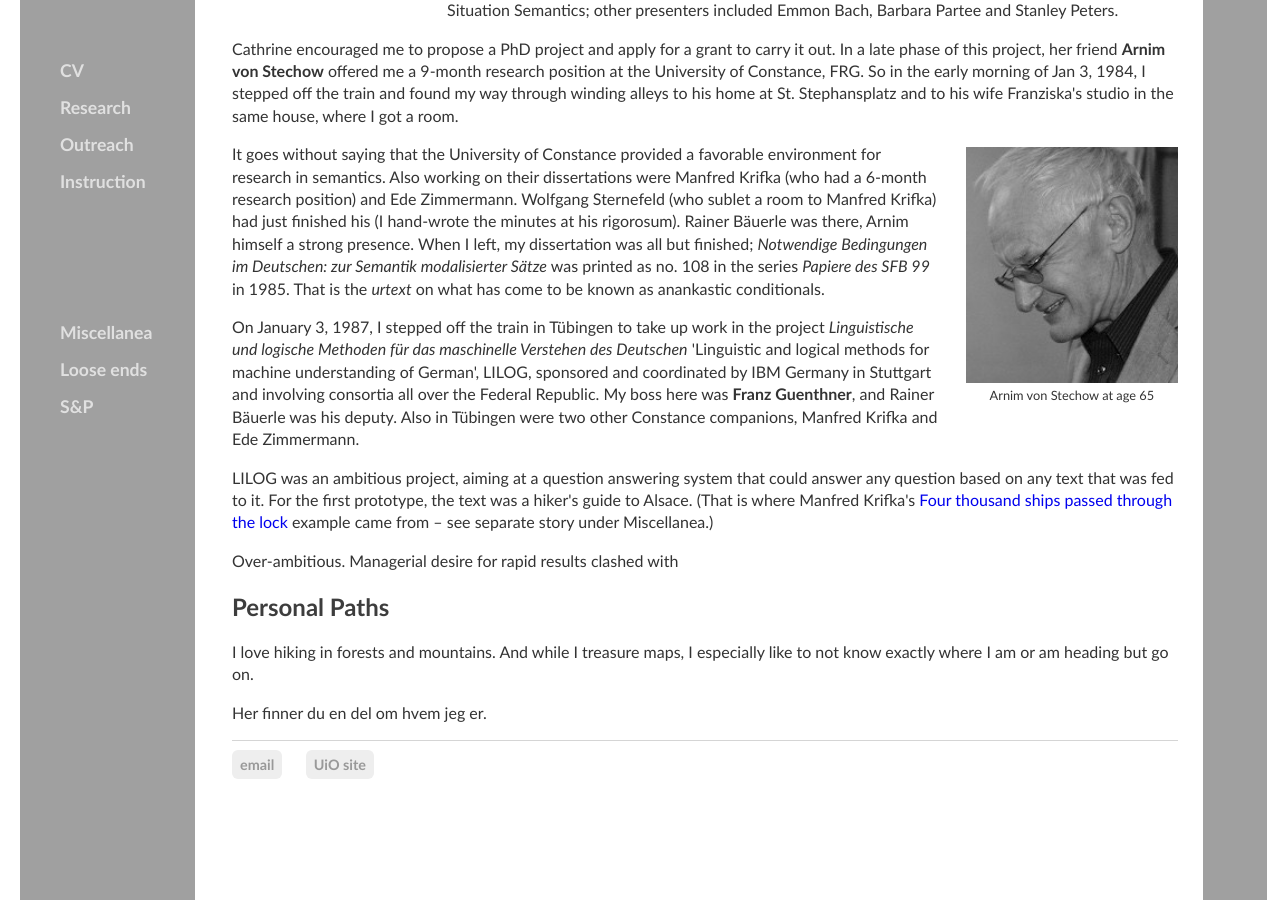
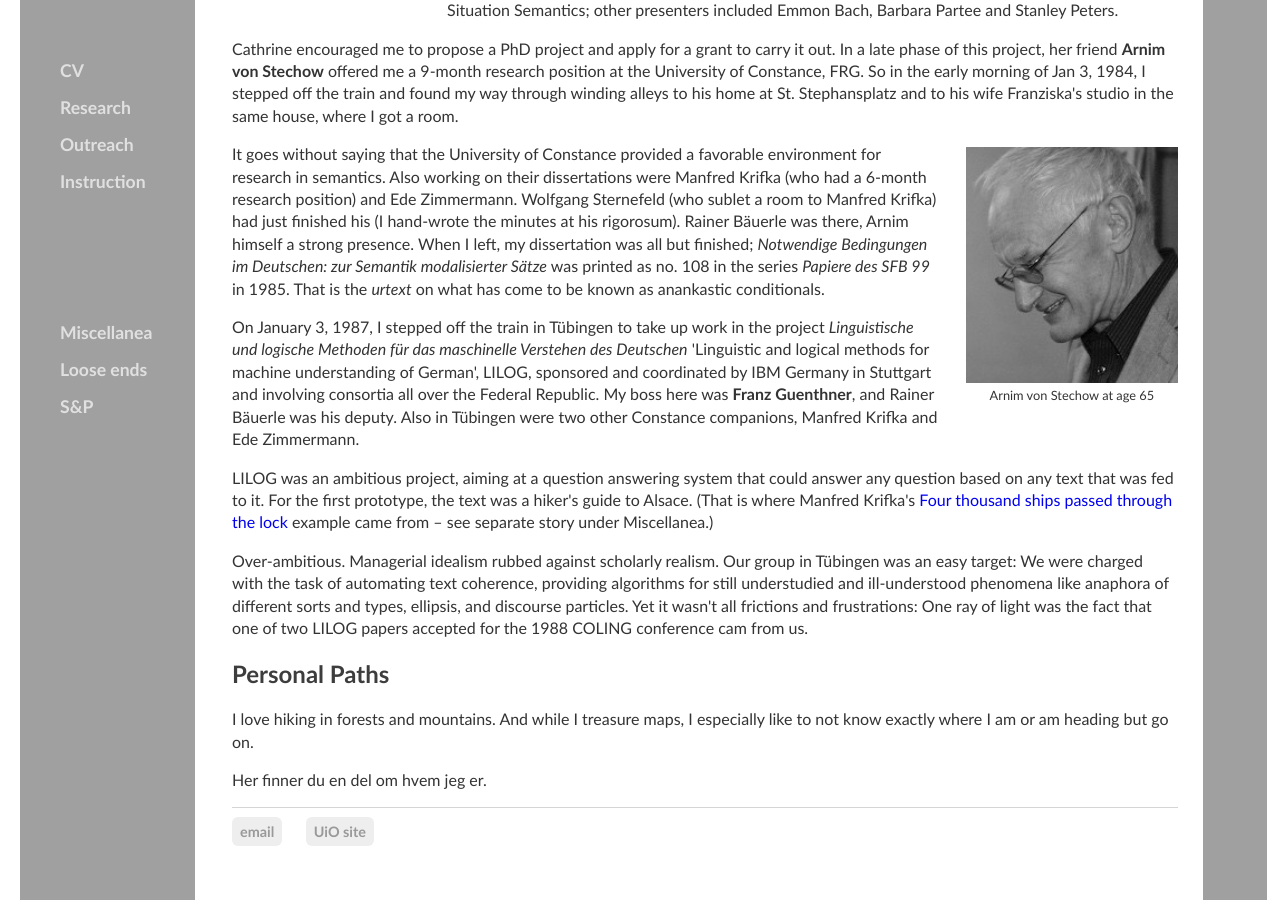
Before and after one commit to kjelljs/kjelljs.github.io, a Jekyll site: the page built from about/index.html, in a window 1280 px wide and 900 px high, scrolled down 1020 px. Built offline with Jekyll 4.4.1, drawn with Linux system fonts in a browser that asks for light colours.

Commit message:
Update index.html

```diff
--- a/about/index.html
+++ b/about/index.html
@@ -30,7 +30,7 @@ figcaption {
 	<p>It goes without saying that the University of Constance provided a favorable environment for research in semantics. Also working on their dissertations were Manfred Krifka (who had a 6-month research position) and Ede Zimmermann. Wolfgang Sternefeld (who sublet a room to Manfred Krifka) had just finished his (I hand-wrote the minutes at his rigorosum). Rainer Bäuerle was there, Arnim himself a strong presence. When I left, my dissertation was all but finished; <i>Notwendige Bedingungen im Deutschen: zur Semantik modalisierter Sätze</i> was printed as no. 108 in the series <i>Papiere des SFB 99</i> in 1985. That is the <i>urtext</i> on what has come to be known as anankastic conditionals.</p>
 <p>On January 3, 1987, I stepped off the train in Tübingen to take up work in the project <i>Linguistische und logische Methoden für das maschinelle Verstehen des Deutschen</i> 'Linguistic and logical methods for machine understanding of German', LILOG, sponsored and coordinated by IBM Germany in Stuttgart and involving consortia all over the Federal Republic. My boss here was <b>Franz Guenthner</b>, and Rainer Bäuerle was his deputy. Also in Tübingen were two other Constance companions, Manfred Krifka and Ede Zimmermann.</p>
 <p>LILOG was an ambitious project, aiming at a question answering system that could answer any question based on any text that was fed to it. For the first prototype, the text was a hiker's guide to Alsace. (That is where Manfred Krifka's <a href="https://doi.org/10.1007/BF00627291">Four thousand ships passed through the lock<a> example came from &ndash; see separate story under Miscellanea.)</p>
-	<p>Over-ambitious. Managerial desire for rapid results clashed with </p>
+	<p>Over-ambitious. Managerial idealism rubbed against scholarly realism. Our group in Tübingen was an easy target: We were charged with the task of automating text coherence, providing algorithms for still understudied and ill-understood phenomena like anaphora of different sorts and types, ellipsis, and discourse particles. Yet it wasn't all frictions and frustrations: One ray of light was the fact that one of two LILOG papers accepted for the 1988 COLING conference cam from us.</p>
 	<h2 id="priv">Personal Paths</h2>
 	<p>I love hiking in forests and mountains. And while I treasure maps, I especially like to not know exactly where I am or am heading but go on.</p>
 	<p>Her finner du en del om hvem jeg er.</p>
```
